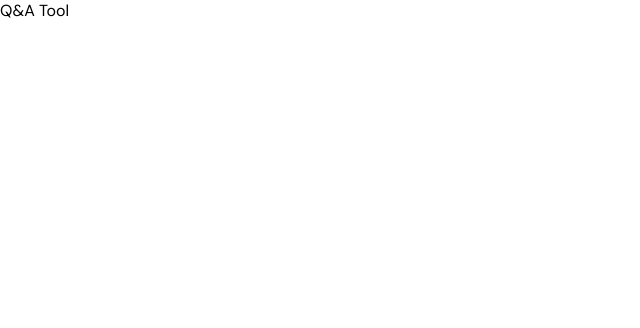
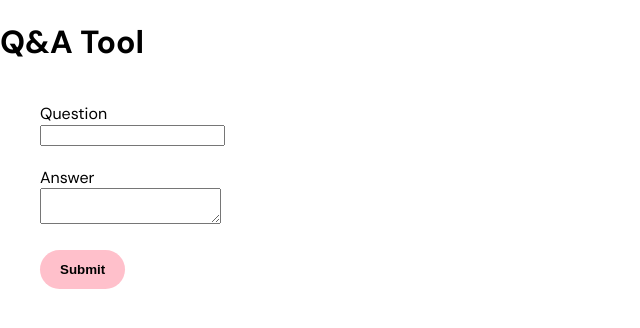
Before and after one commit to luciana-mendonca/questions-and-answers-tool, a React (Create React App) app: page / in a window 1280 px wide. Shown: the top 328 px of the page, without its empty margins (0-640 px from the left). Built offline with nearby package versions, Linux system fonts and the light colour scheme.

Commit message:
feat(components): create question form, button components and create types

```diff
--- a/package.json
+++ b/package.json
@@ -12,7 +12,9 @@
     "@types/react-dom": "^18.0.0",
     "react": "^18.2.0",
     "react-dom": "^18.2.0",
+    "react-redux": "^8.0.4",
     "react-scripts": "5.0.1",
+    "styled-components": "^5.3.6",
     "typescript": "^4.4.2",
     "web-vitals": "^2.1.0"
   },
--- a/src/App.tsx
+++ b/src/App.tsx
@@ -1,7 +1,13 @@
 import React from "react";
+import { CreateQuestion } from "./components/CreateQuestion";
 
 function App() {
-  return <div>Q&A Tool</div>;
+  return (
+    <div>
+      <h1>Q&A Tool</h1>
+      <CreateQuestion />
+    </div>
+  );
 }
 
 export default App;
--- /dev/null
+++ b/src/components/Button/Button.ts
@@ -0,0 +1,27 @@
+import { HTMLAttributes } from "react";
+import styled, { css } from "styled-components";
+
+const Button = styled.button<ButtonProps>(
+  ({ variant = "primary" }) => css`
+    background-color: pink;
+    border: none;
+    border-radius: 20px;
+    cursor: pointer;
+    font-weight: 700;
+    padding: 0.75rem 1.25rem 0.75rem 1.25rem;
+
+    &:hover {
+      background-color: violet;
+    }
+    &:focus {
+      outline: 2px solid yellow;
+    }
+  `
+);
+
+type ButtonVariants = "danger" | "icon" | "primary";
+
+export interface ButtonProps extends HTMLAttributes<HTMLButtonElement> {
+  variant?: ButtonVariants;
+}
+export default Button;
--- /dev/null
+++ b/src/components/Button/index.ts
@@ -0,0 +1 @@
+export { default as Button } from "./Button";
--- /dev/null
+++ b/src/components/CreateQuestion/CreateQuestion.tsx
@@ -0,0 +1,61 @@
+import React, { useCallback, useState } from "react";
+import { Button } from "../Button";
+
+const CreateQuestions: React.FC<CreateQuestionsProps> = () => {
+  const [inputValue, setInputValue] = useState<{
+    question: string;
+    answer: string;
+  }>({
+    question: "",
+    answer: "",
+  });
+
+  const handleSubmit = useCallback(() => {}, []);
+
+  return (
+    <>
+      <div style={{ margin: "40px" }}>
+        <form onSubmit={handleSubmit}>
+          <label htmlFor='question-id'>Question</label>
+          <br />
+          <input
+            id='question-id'
+            type='text'
+            value={inputValue.question}
+            name='question'
+            onChange={(event) =>
+              setInputValue({
+                question: event?.target.value,
+                answer: inputValue.answer,
+              })
+            }
+            required
+          />
+          <br />
+          <br />
+          <label htmlFor='answer-id'>Answer</label>
+          <br />
+          <textarea
+            id='answer-id'
+            value={inputValue.answer}
+            name='answer'
+            onChange={(event) =>
+              setInputValue({
+                question: inputValue.question,
+                answer: event?.target.value,
+              })
+            }
+            required
+          />
+          <br />
+          <br />
+          <Button type='submit'>Submit</Button>
+        </form>
+      </div>
+    </>
+  );
+};
+
+export interface CreateQuestionsProps {}
+
+export default CreateQuestions;
--- /dev/null
+++ b/src/components/CreateQuestion/index.ts
@@ -0,0 +1 @@
+export { default as CreateQuestion } from "./CreateQuestion";
```
Also changed, not shown: src/types.ts (added, +9 -0 lines), 1 other file (tests, documents, lock files or other folders).
